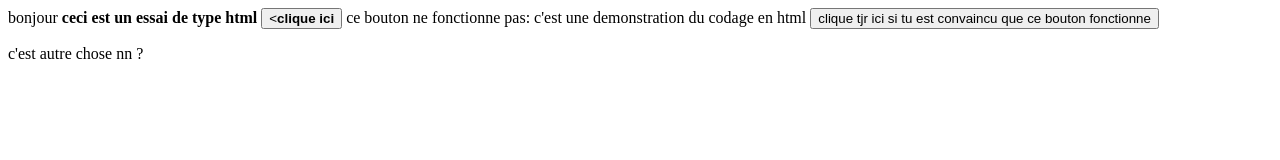
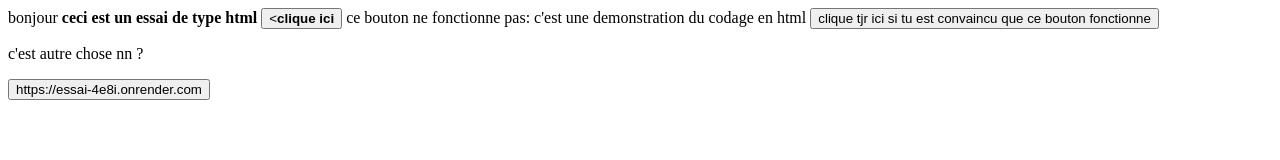
Before and after one commit to titou579/essai, a website: page index.html in a window 1280 px wide. Drawn offline with Linux system fonts and the light colour scheme.

Commit message:
index.html

```diff
--- a/index.html
+++ b/index.html
@@ -7,7 +7,9 @@
     <t>ce bouton ne fonctionne pas: c'est une demonstration du codage en html</t>
 
     <button>clique tjr ici si tu est convaincu que ce bouton fonctionne</button>
+
     <p>c'est autre chose nn ?</p>
 
+    <button>https://essai-4e8i.onrender.com</button>
   </body>
 </html>
```
